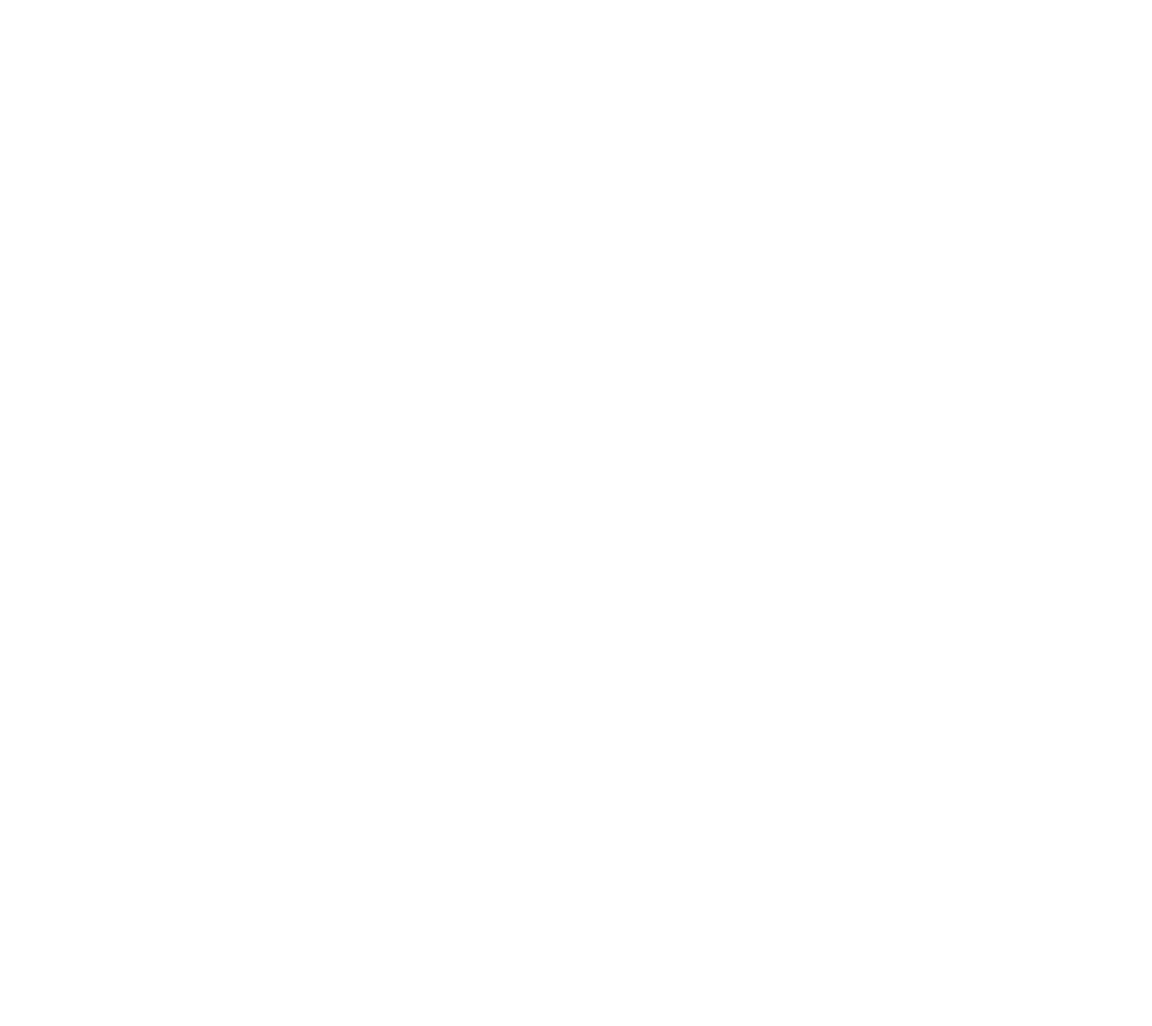
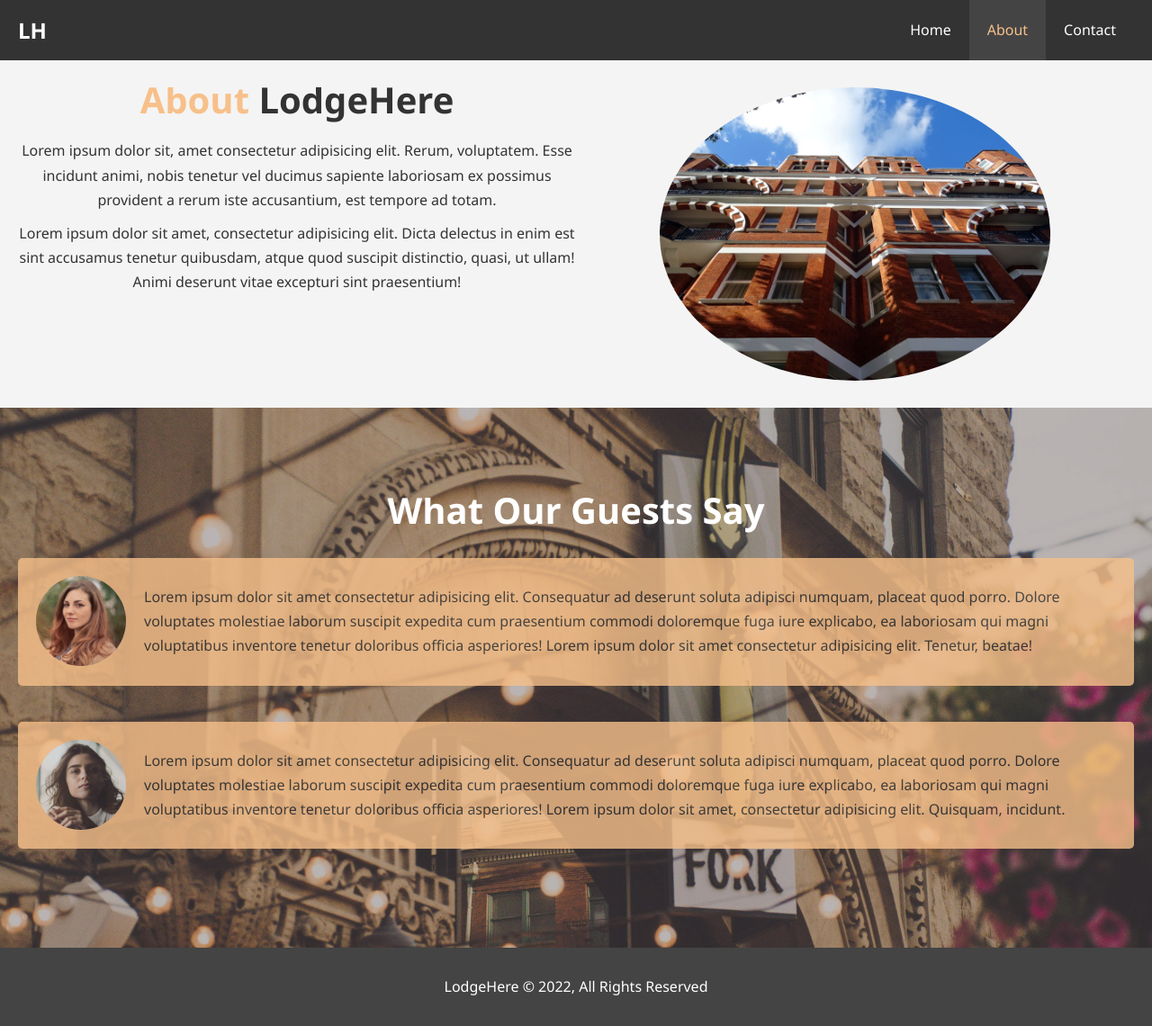
Before and after one commit to CharlieAudain/LodgeHere, a plain HTML site: page about.html in a window 1280 px wide. Shown: the whole page at 90% size. Before the commit the page ends 800 px from the top, so only its background shows below. Drawn offline with Linux system fonts and the light colour scheme.

Commit message:
Added about page

```diff
--- a/about.html
+++ b/about.html
@@ -0,0 +1,87 @@
+<!DOCTYPE html>
+<html lang="en">
+  <head>
+    <meta charset="UTF-8" />
+    <meta http-equiv="X-UA-Compatible" content="IE=edge" />
+    <meta name="viewport" content="width=device-width, initial-scale=1.0" />
+    <meta
+      name="description"
+      content="Welcome to LodgeHere, best hotel in London"
+    />
+    <meta name="keywords" content="hotel, london hotel, fitzrovia hotel" />
+    <link rel="stylesheet" href="css/style.css" />
+
+    <title>LodgeHere | About</title>
+  </head>
+  <body>
+    <header>
+      <nav id="navbar">
+        <div class="container">
+          <h1 class="logo"><a href="index.html">LH</a></h1>
+          <ul>
+            <li><a href="index.html">Home</a></li>
+            <li><a class="current" href="about.html">About</a></li>
+            <li><a href="contact.html">Contact</a></li>
+          </ul>
+        </div>
+      </nav>
+    </header>
+
+    <section id="about-info" class="bg-light py-3">
+      <div class="container">
+        <div class="info-left">
+          <h1 class="l-heading">
+            <span class="text-primary">About</span> LodgeHere
+          </h1>
+          <p>
+            Lorem ipsum dolor sit, amet consectetur adipisicing elit. Rerum,
+            voluptatem. Esse incidunt animi, nobis tenetur vel ducimus sapiente
+            laboriosam ex possimus provident a rerum iste accusantium, est
+            tempore ad totam.
+          </p>
+          <p>
+            Lorem ipsum dolor sit amet, consectetur adipisicing elit. Dicta
+            delectus in enim est sint accusamus tenetur quibusdam, atque quod
+            suscipit distinctio, quasi, ut ullam! Animi deserunt vitae excepturi
+            sint praesentium!
+          </p>
+        </div>
+        <div class="info-right">
+          <img src="./img/photo-2.jpg" alt="Hotel Image" />
+        </div>
+      </div>
+    </section>
+    <div class="clr"></div>
+    <section id="testimonials" class="py-3">
+      <div class="container">
+        <h2 class="l-heading">What Our Guests Say</h2>
+        <div class="testimonial bg-primary">
+          <img src="/img/person-1.jpg" alt="Sam" />
+          <p>
+            Lorem ipsum dolor sit amet consectetur adipisicing elit. Consequatur
+            ad deserunt soluta adipisci numquam, placeat quod porro. Dolore
+            voluptates molestiae laborum suscipit expedita cum praesentium
+            commodi doloremque fuga iure explicabo, ea laboriosam qui magni
+            voluptatibus inventore tenetur doloribus officia asperiores! Lorem
+            ipsum dolor sit amet consectetur adipisicing elit. Tenetur, beatae!
+          </p>
+        </div>
+        <div class="testimonial bg-primary">
+          <img src="/img/person-2.jpg" alt="Jen" />
+          <p>
+            Lorem ipsum dolor sit amet consectetur adipisicing elit. Consequatur
+            ad deserunt soluta adipisci numquam, placeat quod porro. Dolore
+            voluptates molestiae laborum suscipit expedita cum praesentium
+            commodi doloremque fuga iure explicabo, ea laboriosam qui magni
+            voluptatibus inventore tenetur doloribus officia asperiores! Lorem
+            ipsum dolor sit amet, consectetur adipisicing elit. Quisquam,
+            incidunt.
+          </p>
+        </div>
+      </div>
+    </section>
+    <footer id="main-footer">
+      <p>LodgeHere &copy; 2022, All Rights Reserved</p>
+    </footer>
+  </body>
+</html>
--- a/css/style.css
+++ b/css/style.css
@@ -80,8 +80,25 @@ p {
 }
 
 .clr {
-    clear:both;
+  clear: both;
 }
+
+.l-heading {
+  font-size: 40px;
+}
+
+/* Padding */
+
+.py-1 {
+  padding: 10px 0;
+}
+.py-2 {
+  padding: 20px 0;
+}
+.py-3 {
+  padding: 30px 0;
+}
+
 /* Navbar */
 
 #navbar {
@@ -180,11 +197,58 @@ p {
   margin-bottom: 10px;
 }
 
+/* About Info */
+
+#about-info .info-right {
+  float: right;
+  width: 50%;
+  min-height: 100%;
+}
+
+#about-info .info-right img {
+  display: block;
+  margin: auto;
+  width: 70%;
+  border-radius: 50%;
+}
+
+#about-info .info-left {
+  float: left;
+  width: 50%;
+  min-height: 100%;
+  text-align: center;
+}
+
+#testimonials {
+  height: 600px;
+  background: url("../img/test-bg.jpg") no-repeat center center/cover;
+  padding-top: 100px;
+}
+#testimonials h2 {
+  color: #fff;
+  text-align: center;
+  padding-bottom: 40px;
+}
+
+#testimonials .testimonial {
+  padding: 20px;
+  margin-bottom: 40px;
+  border-radius: 5px;
+  opacity: 0.8;
+}
+
+#testimonials .testimonial img {
+  width: 100px;
+  float: left;
+  margin-right: 20px;
+  border-radius: 50%;
+}
+
 /* Footer */
 
 #main-footer {
-    text-align: center;
-    background: #444;
-    color: #fff;
-    padding: 20px;
+  text-align: center;
+  background: #444;
+  color: #fff;
+  padding: 20px;
 }
```
